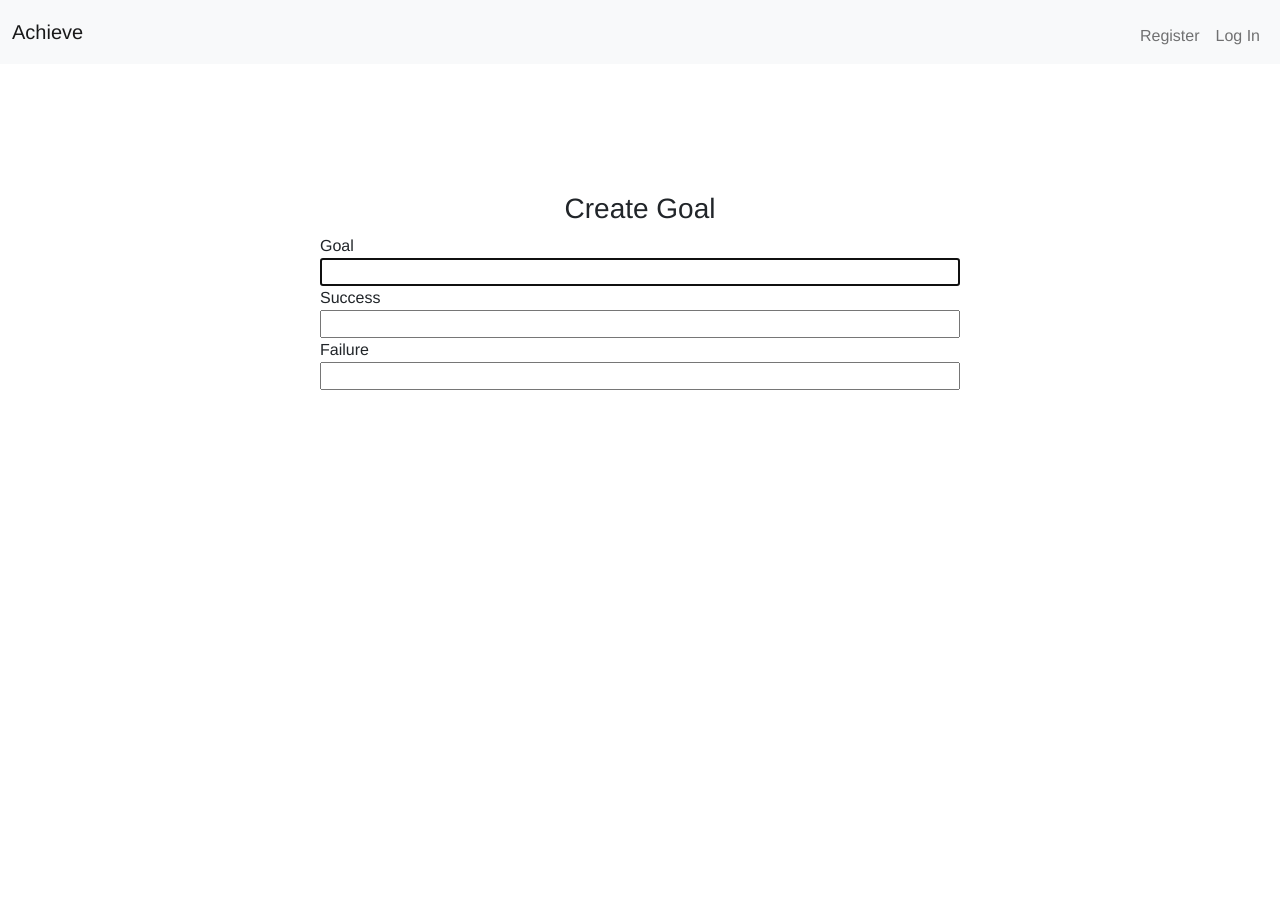
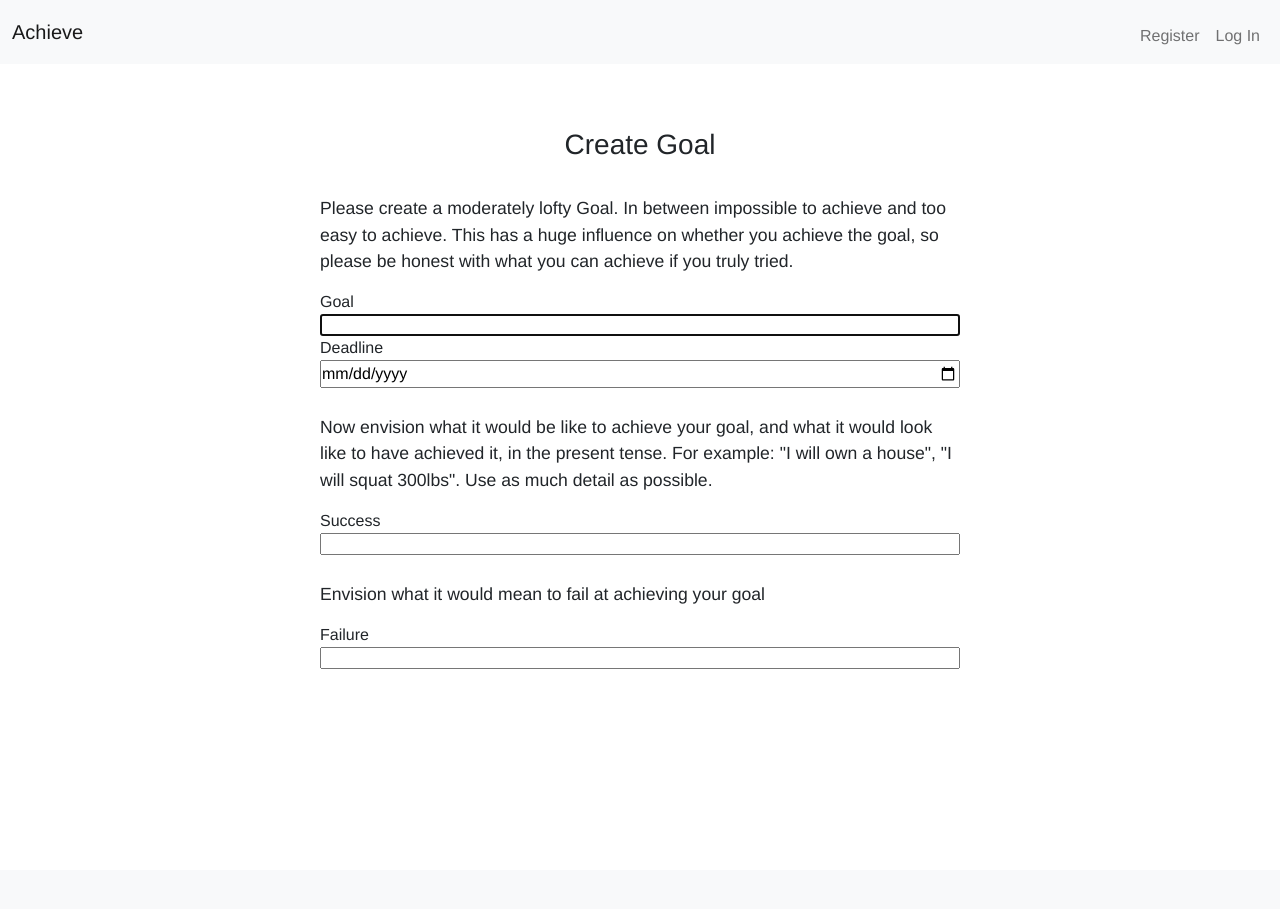
Before and after one commit to Gonpassa/goals-project, a Flask app: page /create in a window 1280 px wide. Shown: the top 909 px of the page. After the commit the page ends 669 px from the top, so only its background shows below. Run offline with Flask 2, Linux system fonts and the light colour scheme; some libraries are stand-ins or nearby versions; some web fonts are replaced.

Commit message:
form for create goals

```diff
--- a/static/styles.css
+++ b/static/styles.css
@@ -108,5 +108,15 @@ section.formContainer{
 
 h3{
     text-align: center;
-    margin-top: 10%;
+    margin-top: 5%;
 }
+
+.form input{
+    height: 5%;
+    vertical-align: top;
+    word-break: break-word;
+}
+.form p {
+    font-size: 1.1rem;
+    padding-top: 4%;
+}
--- a/templates/create.html
+++ b/templates/create.html
@@ -7,13 +7,24 @@
     <h3>Create Goal</h3>
     <section class="formContainer">
         <form action="/create" method="post" class="form">
+            <p>Please create a moderately lofty Goal. In between impossible to achieve and too easy to achieve. This has a huge influence on whether you achieve the goal, so please be honest with what you can achieve if you truly tried.</p>
             <label for="goal">Goal</label>
-            <input type="text" autocomplete="off" autofocus id="goal">
+            <input type="text" autocomplete="off" autofocus id="goal" name="goal">
+
+            <label for="date">Deadline</label>
+            <input type="date" autocomplete="off" id="date" name="date">
+
+            <p>Now envision what it would be like to achieve your goal, and what it would look like to have achieved it, in the present tense. For example: "I will own a house", "I will squat 300lbs". Use as much detail as possible.</p>
             <label for="success">Success</label>
-            <input type="text" autocomplete="off" autofocus id="success">
+            <input type="text" autocomplete="off"  id="success" name="success">
+
+            <p>Envision what it would mean to fail at achieving your goal</p>
             <label for="failure">Failure</label>
-            <input type="text" autocomplete="off" autofocus id="failure">
+            <input type="text" autocomplete="off"  id="failure" name="failure">
+
+
         </form>
+
 
     </section>
 {% endblock %}
```
Also changed, not shown: 1 other file.
